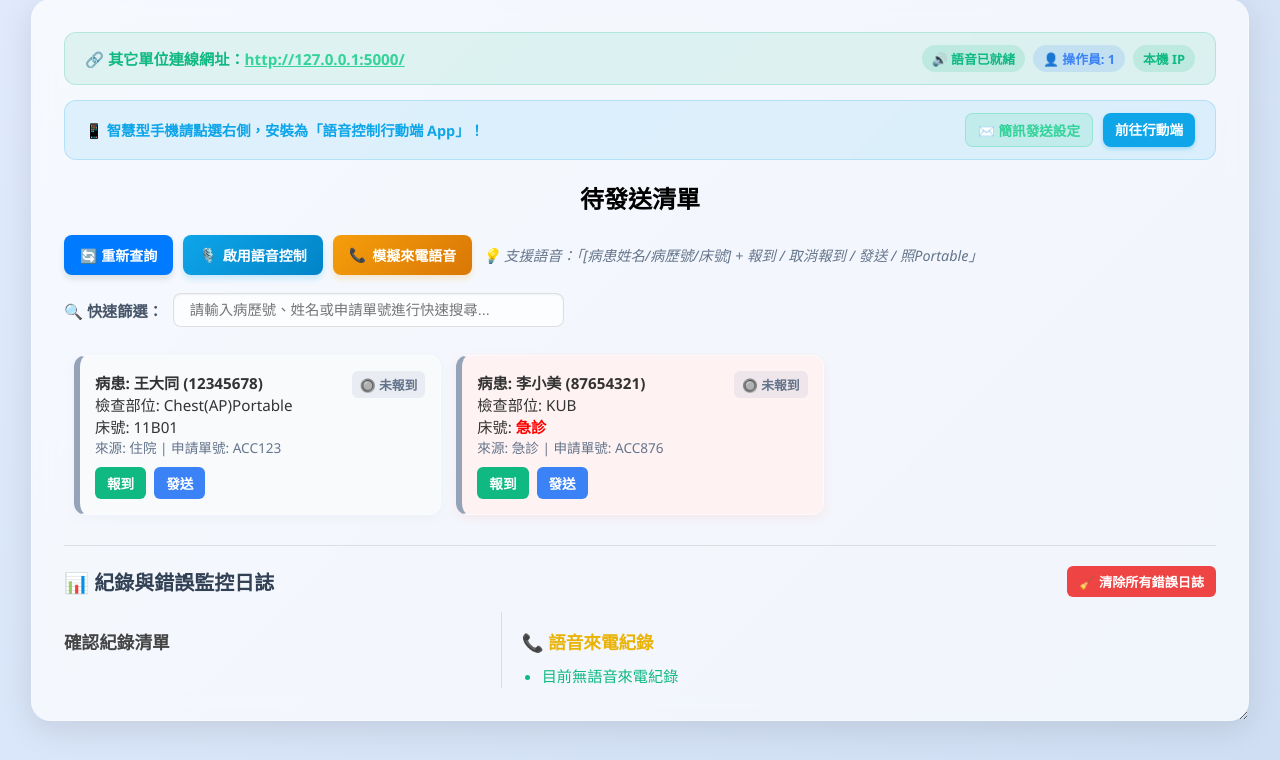
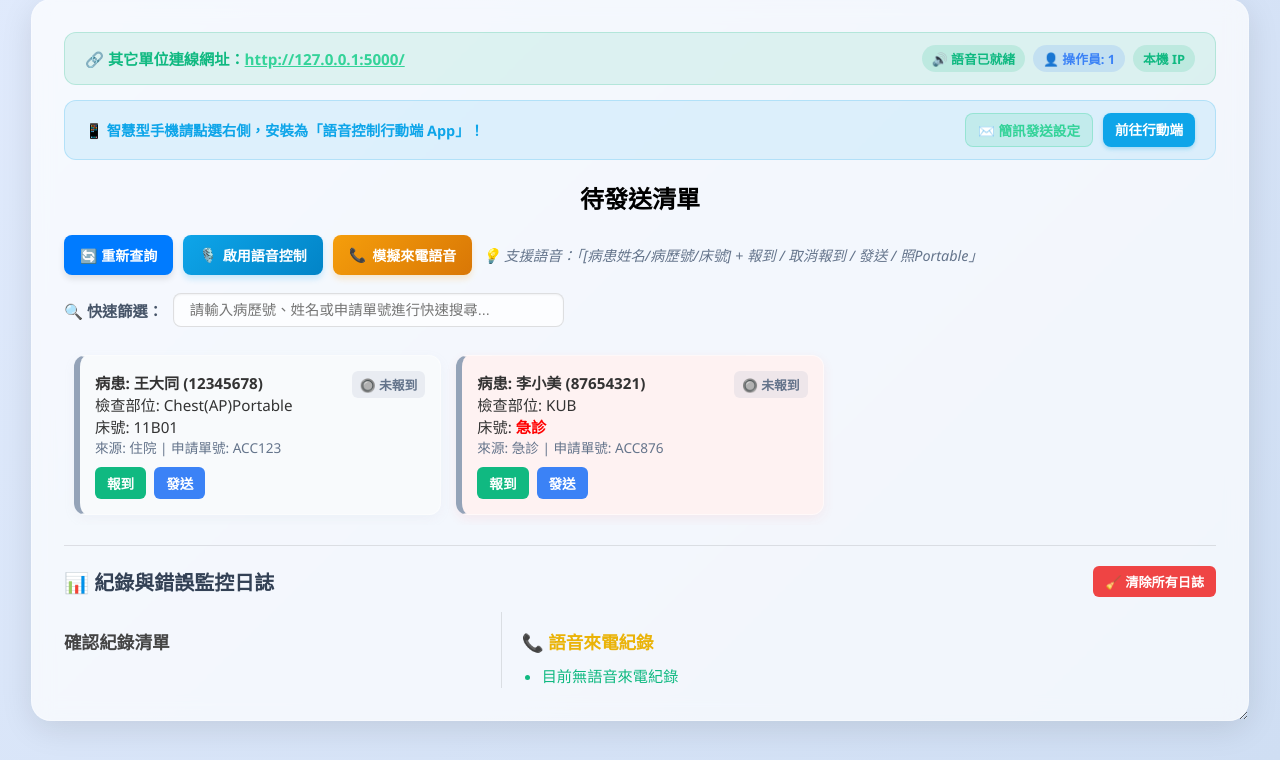
Before and after one commit to cat670500-hub/QCC, a Flask app: page /sender in a window 1280 px wide. Shown: the part 40-800 px from the top of the page. Run offline with Flask 3, Linux system fonts and the light colour scheme; the visitor is signed in with stand-in values (Sample User, id 1); data that the repository does not hold is empty; some libraries are stand-ins or nearby versions.

Commit message:
Update button text to 清除所有日誌

```diff
--- a/templates/sender.html
+++ b/templates/sender.html
@@ -113,7 +113,7 @@
         <hr style="border: 0; border-top: 1px solid rgba(0,0,0,0.1); margin: 20px 0;">
         <div style="display: flex; justify-content: space-between; align-items: center; margin-bottom: 15px;">
             <h2 style="margin: 0; font-size: 1.25rem; color: #334155; display: flex; align-items: center; gap: 6px;">📊 紀錄與錯誤監控日誌</h2>
-            <button onclick="clearErrorLogs()" style="background: #ef4444; color: white; border: none; border-radius: 6px; padding: 6px 12px; font-size: 0.82rem; font-weight: bold; cursor: pointer; transition: all 0.2s;" onmouseover="this.style.background='#dc2626'" onmouseout="this.style.background='#ef4444'">🧹 清除所有錯誤日誌</button>
+            <button onclick="clearErrorLogs()" style="background: #ef4444; color: white; border: none; border-radius: 6px; padding: 6px 12px; font-size: 0.82rem; font-weight: bold; cursor: pointer; transition: all 0.2s;" onmouseover="this.style.background='#dc2626'" onmouseout="this.style.background='#ef4444'">🧹 清除所有日誌</button>
         </div>
         <div style="display: flex; gap: 20px; text-align: left; flex-wrap: wrap;">
             <div style="flex: 3; min-width: 400px;">
```
